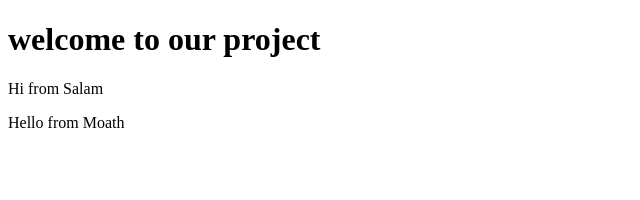
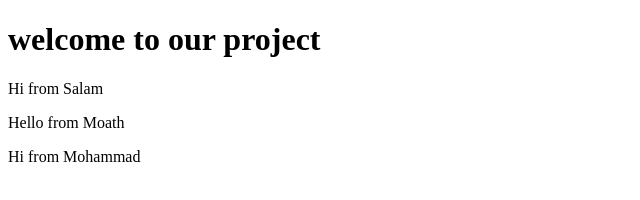
Before and after one commit to asac401d13/testproject, a plain HTML site: page index.html in a window 1280 px wide. Shown: the whole page, without its empty margins (0-640 px from the left). Drawn offline with Linux system fonts and the light colour scheme.

Commit message:
mohammad

```diff
--- a/index.html
+++ b/index.html
@@ -13,5 +13,7 @@
 
     <p>Hello from Moath</p>
 
+    <p>Hi from Mohammad</p>
+
   </body>
 </html>
```
